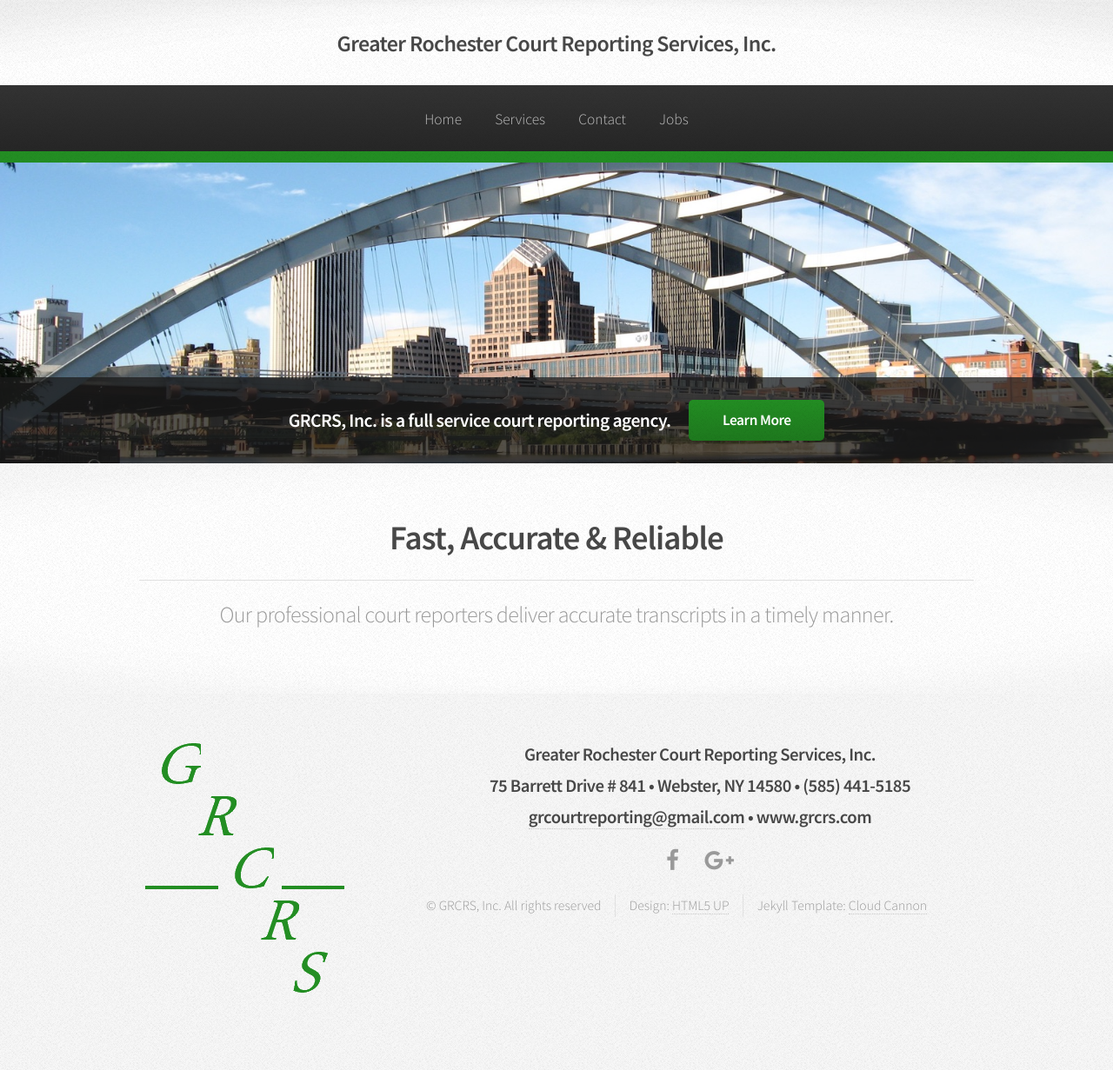
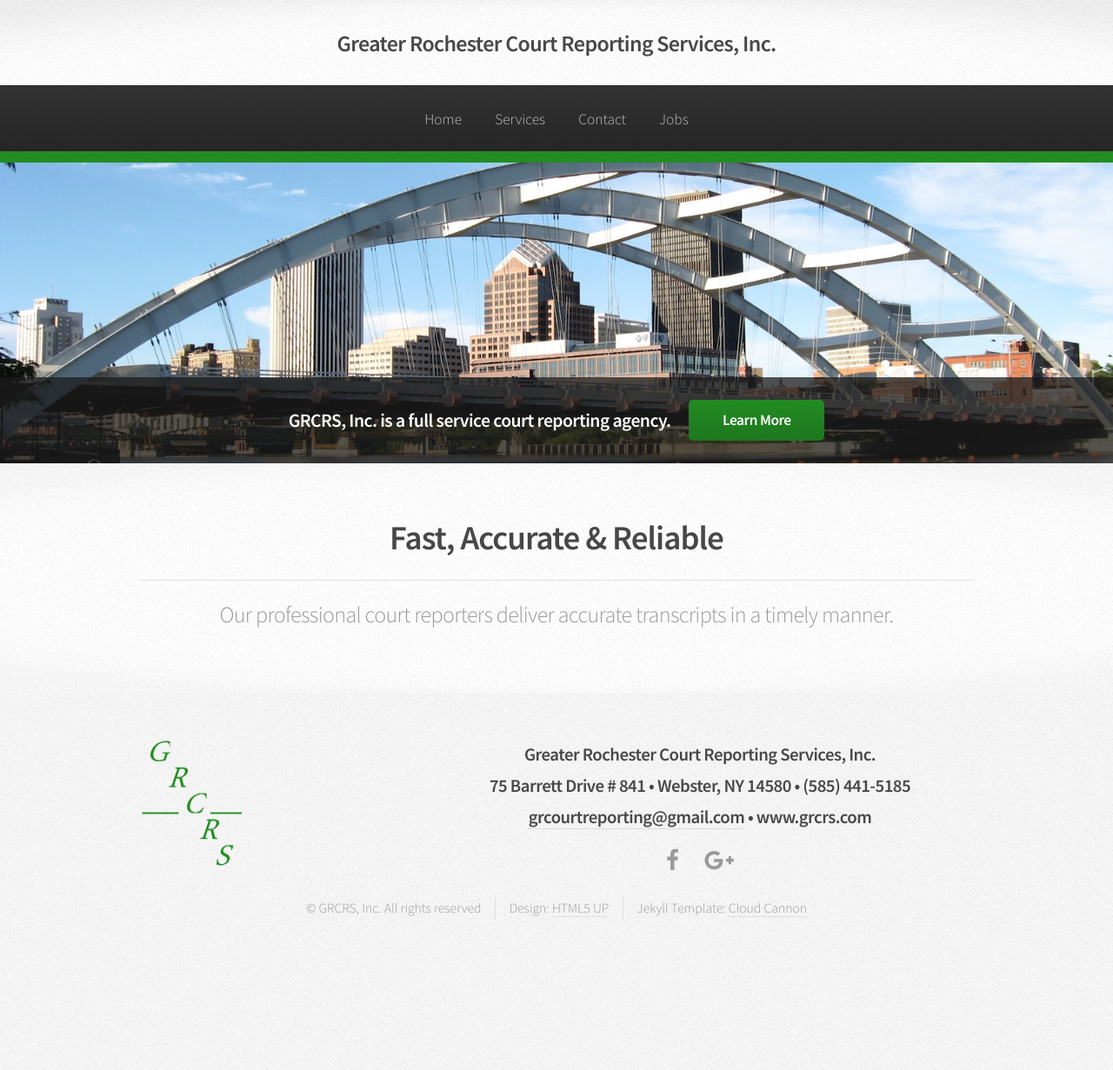
Before and after one commit to loganrath/grcrs, a Jekyll site: the page built from index.html, in a window 1280 px wide. Shown: the whole page at 87% size. Built offline with Jekyll 4.4.1, drawn with Linux system fonts in a browser that asks for light colours; the list of posts is cut into pages by our own code; after the commit the page ends 1142 px from its top, so only the background shows below that.

Commit message:
fix footer

```diff
--- a/_includes/footer.html
+++ b/_includes/footer.html
@@ -3,7 +3,7 @@
 				<div class="container">
 					<div class="row ">
 						<section class="4u">
-							<img src="{{ site.baseurl }}/assets/images/logo.png" alt="logo" title="GRCRS" />
+							<img src="{{ site.baseurl }}/assets/images/logo.png" alt="logo" title="GRCRS" style="width: 120px;" />
 						</section>
 						<section class="8u">
 							<h3 style="text-align:center;">Greater Rochester Court Reporting Services, Inc.<br />
@@ -36,13 +36,12 @@
 						<li><a href="http://plus.google.com/+Grcrsinc" class="icon fa-google-plus"><span class="label">Google+</span></a></li>
 					</ul>
 						</section>
-
-				<!-- Copyright -->
+					</div>
+					<!-- Copyright -->
 					<div class="copyright">
 						<ul class="menu">
 							<li>&copy; GRCRS, Inc. All rights reserved</li><li>Design: <a href="http://html5up.net">HTML5 UP</a></li><li> Jekyll Template: <a href="http://cloudcannon.com">Cloud Cannon</a></li>
 						</ul>
-					</div>
 					</div>
 				</div>
 
```
